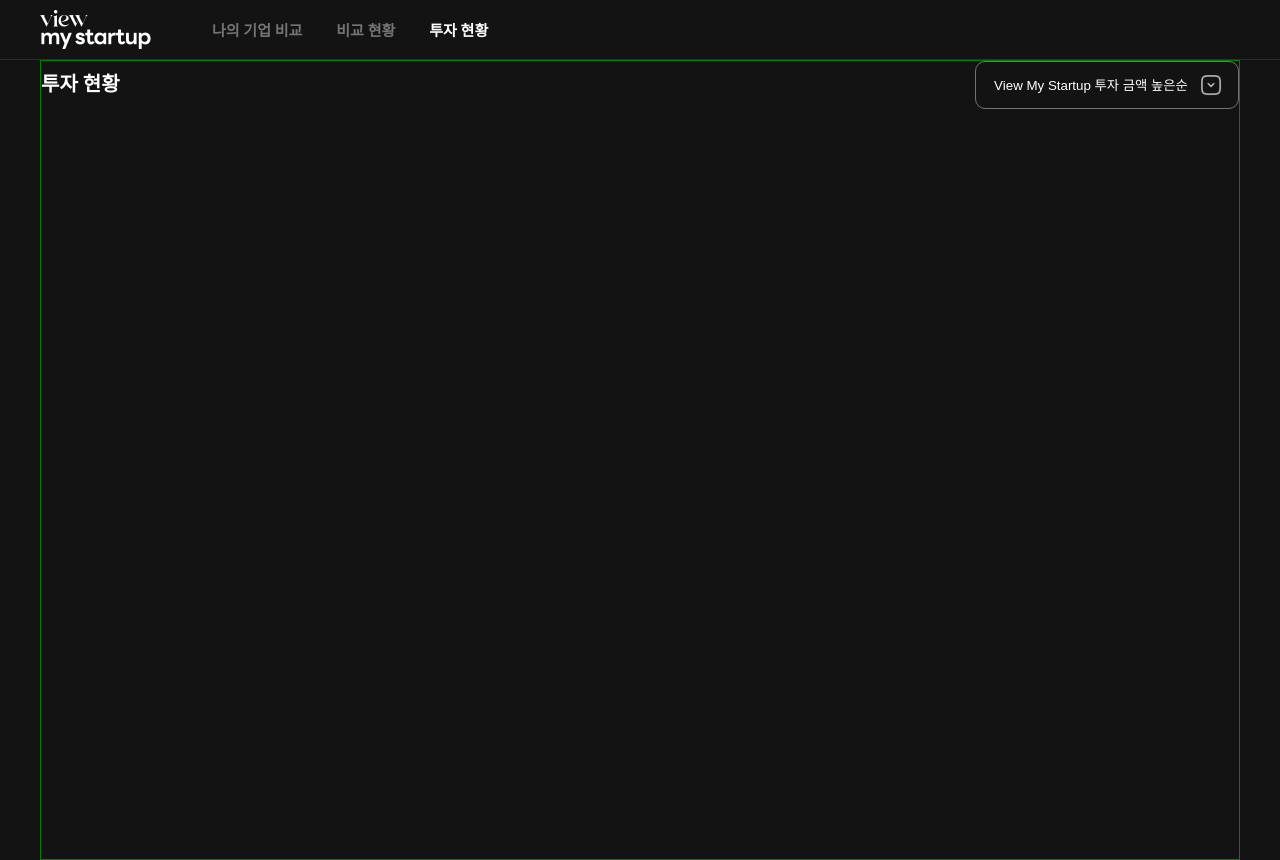
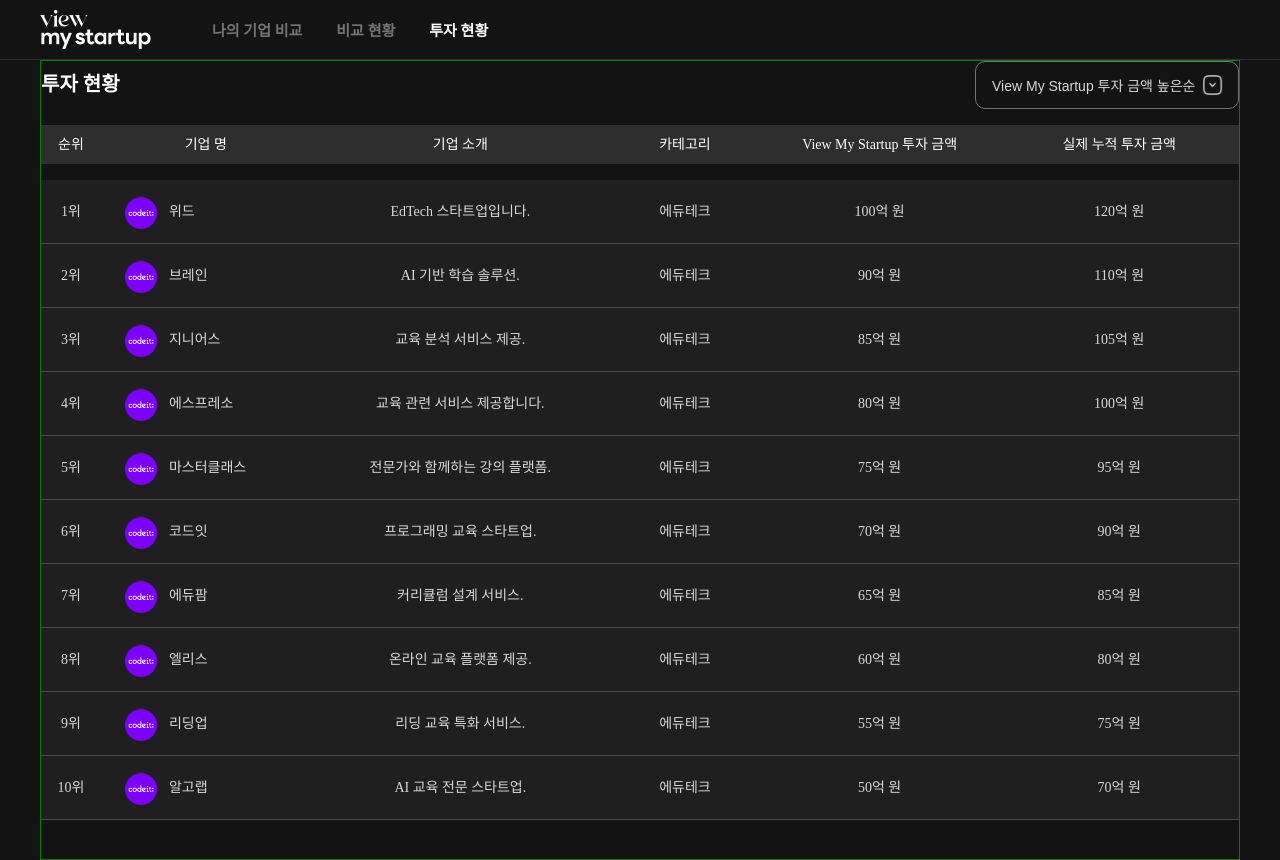
Before and after one commit to xcjnzvc/3-4team-fe, a React (Create React App) app: page /investment in a window 1280 px wide. Built offline with nearby package versions, Linux system fonts and the light colour scheme.

Commit message:
feat: 투자현황 리스트 sort 옵션 구현

```diff
--- /dev/null
+++ b/src/pages/Investment/CustomSelect.jsx
@@ -0,0 +1,45 @@
+import React, { useState } from "react";
+import styles from "./CustomSelect.module.css";
+
+const CustomSelect = ({ onOptionChange, selectedOption }) => {
+  const [isOpen, setIsOpen] = useState(false);
+
+  const options = [
+    "View My Startup 투자 금액 높은순",
+    "View My Startup 투자 금액 낮은순",
+    "실제 누적 투자 금액 높은순",
+    "실제 누적 투자 금액 낮은순",
+  ];
+
+  return (
+    <div className={styles.selectContainer}>
+      <button onClick={() => setIsOpen(!isOpen)} className={styles.selectTitle}>
+        <span
+          className={`${styles.selectArrow} ${
+            isOpen ? styles.selectArrowOpen : ""
+          }`}
+        ></span>
+        <span>{selectedOption}</span>
+      </button>
+
+      {isOpen && (
+        <div className={styles.optionsContainer}>
+          {options.map((option, index) => (
+            <div
+              key={index}
+              className={styles.option}
+              onClick={() => {
+                onOptionChange(option); // 부모 컴포넌트에 선택된 옵션 전달
+                setIsOpen(false);
+              }}
+            >
+              {option}
+            </div>
+          ))}
+        </div>
+      )}
+    </div>
+  );
+};
+
+export default CustomSelect;
--- /dev/null
+++ b/src/pages/Investment/CustomSelect.module.css
@@ -0,0 +1,59 @@
+.selectContainer {
+  position: relative;
+  width: 264px;
+}
+
+.selectTitle {
+  width: 100%;
+  height: 48px;
+  padding: 12px 16px;
+  background-color: #131313;
+  color: #d8d8d8;
+  border-radius: 10px;
+  border: 1px solid #747474;
+  display: flex;
+  justify-content: space-between;
+  align-items: center;
+  font-size: 14px;
+  font-weight: 400;
+  cursor: pointer;
+}
+
+.selectArrow {
+  position: absolute;
+  right: 16px;
+  width: 21.5px;
+  height: 21.5px;
+  background: url("/public/img/ic_toggle.png") no-repeat center / 21.5px;
+}
+
+.selectArrowOpen {
+  transform: rotate(180deg);
+}
+
+.optionsContainer {
+  position: absolute;
+  width: 100%;
+  margin-top: 8px;
+  background-color: black;
+  border: 1px solid #747474;
+  border-radius: 10px;
+  overflow: hidden;
+}
+
+.option {
+  padding: 12px 16px;
+  font-size: 14px;
+  color: #d8d8d8;
+  cursor: pointer;
+  border-bottom: 1px solid #747474;
+  text-align: center;
+}
+
+.option:last-child {
+  border-bottom: none;
+}
+
+.option:hover {
+  background-color: #333;
+}
--- /dev/null
+++ b/src/pages/Investment/InvestmentList.jsx
@@ -0,0 +1,36 @@
+import React from "react";
+import styles from "./InvestmentList.module.css";
+
+function InvestmentList({ data }) {
+  return (
+    <div className={styles.table}>
+      <div className={`${styles.row} ${styles.header}`}>
+        <div>순위</div>
+        <div>기업 명</div>
+        <div>기업 소개</div>
+        <div>카테고리</div>
+        <div>View My Startup 투자 금액</div>
+        <div>실제 누적 투자 금액</div>
+      </div>
+      {data.map((item, index) => (
+        <div className={styles.row} key={index}>
+          <div>{index + 1}위</div>
+          <div className={styles.leftAlign}>
+            <img
+              src={item.logo}
+              alt={`${item.name} 로고`}
+              className={styles.companyLogo}
+            />
+            {item.name}
+          </div>
+          <div>{item.description}</div>
+          <div>{item.category}</div>
+          <div>{item.simInvest}억 원</div>
+          <div>{item.actualInvest}억 원</div>
+        </div>
+      ))}
+    </div>
+  );
+}
+
+export default InvestmentList;
--- /dev/null
+++ b/src/pages/Investment/InvestmentList.module.css
@@ -0,0 +1,57 @@
+.table {
+  margin-top: 16px;
+  display: grid;
+  /* grid-template-columns: 68px 213px 304px 153px 230px 230px; */
+  grid-template-columns: 0.5fr 1.75fr 2.5fr 1.25fr 2fr 2fr;
+}
+
+.row {
+  display: contents; /* row의 자식 요소들이 row의 상위요소에 직접 포함되게 끔 */
+}
+
+.table .header div {
+  height: 39px;
+  line-height: 39px;
+  border: none;
+  margin-bottom: 16px;
+  font-weight: 500;
+  background-color: #2e2e2e;
+  color: #ffffff;
+}
+
+.row div {
+  height: 64px;
+  line-height: 64px;
+  background-color: #1f1f1f;
+  color: #d8d8d8;
+  border-bottom: 1px solid #4b4b4b;
+  text-align: center;
+  font-size: 14px;
+}
+
+.row .leftAlign {
+  text-align: left;
+}
+
+.companyLogo {
+  width: 32px;
+  height: 32px;
+  margin-left: 24px;
+  margin-right: 12px;
+  vertical-align: middle;
+  border-radius: 50%;
+}
+
+/* .hideOnMobile {
+  display: block;
+} */
+
+@media (max-width: 768px) {
+  /* .hideOnMobile {
+    display: none;
+  } */
+
+  .table {
+    grid-template-columns: 68px 1fr 230px;
+  }
+}
--- a/src/pages/Investment/InvestmentOverview.jsx
+++ b/src/pages/Investment/InvestmentOverview.jsx
@@ -1,27 +1,45 @@
-import React from "react";
+import React, { useState, useMemo } from "react";
 import styles from "./InvestmentOverview.module.css";
+import CustomSelect from "./CustomSelect";
+import InvestmentList from "./InvestmentList";
+import data from "./tempData";
 
 function InvestmentOverview() {
+  const [sortOption, setSortOption] = useState(
+    "View My Startup 투자 금액 높은순"
+  );
+
+  const handleSortOptionChange = (option) => {
+    setSortOption(option);
+  };
+
+  const sortedData = useMemo(() => {
+    return [...data].sort((a, b) => {
+      switch (sortOption) {
+        case "View My Startup 투자 금액 높은순":
+          return b.simInvest - a.simInvest;
+        case "View My Startup 투자 금액 낮은순":
+          return a.simInvest - b.simInvest;
+        case "실제 누적 투자 금액 높은순":
+          return b.actualInvest - a.actualInvest;
+        case "실제 누적 투자 금액 낮은순":
+          return a.actualInvest - b.actualInvest;
+        default:
+          return 0;
+      }
+    });
+  }, [sortOption]);
+
   return (
     <div>
       <div className={styles.titleBar}>
         <div className={styles.title}>투자 현황</div>
-        <label for="sortOptions" aria-label="정렬 옵션 선택"></label>
-        <select name="sortOptions" id="sortOptions" className={styles.select}>
-          <option className={styles.option} value="high_to_low_investment">
-            View My Startup 투자 금액 높은순
-          </option>
-          <option className={styles.option} value="low_to_high_investment">
-            View My Startup 투자 금액 낮은순
-          </option>
-          <option className={styles.option} value="high_to_low_total">
-            실제 누적 투자 금액 높은순
-          </option>
-          <option className={styles.option} value="low_to_high_total">
-            실제 누적 투자 금액 낮은순
-          </option>
-        </select>
+        <CustomSelect
+          onOptionChange={handleSortOptionChange}
+          selectedOption={sortOption}
+        />
       </div>
+      <InvestmentList data={sortedData} />
     </div>
   );
 }
--- a/src/pages/Investment/InvestmentOverview.module.css
+++ b/src/pages/Investment/InvestmentOverview.module.css
@@ -12,22 +12,3 @@
   font-weight: 700;
   line-height: 23.87px;
 }
-
-.select {
-  width: 264px;
-  height: 48px;
-  color: #ffffff;
-  border-radius: 10px;
-  background-color: #131313;
-  padding: 12px 48px 12px 16px;
-  appearance: none;
-  text-align: center;
-  border: 1px solid #747474;
-  background: url("/public/img/ic_toggle.png") no-repeat calc(100% - 16px)
-    center / 21.5px;
-}
-
-.option {
-  border-bottom: 1px solid #747474;
-  background: #131313;
-}
--- /dev/null
+++ b/src/pages/Investment/tempData.js
@@ -0,0 +1,84 @@
+const data = [
+  {
+    name: "위드",
+    description: "EdTech 스타트업입니다.",
+    category: "에듀테크",
+    simInvest: 100,
+    actualInvest: 120,
+    logo: "img/companyLogo/codeit.png",
+  },
+  {
+    name: "에스프레소",
+    description: "교육 관련 서비스 제공합니다.",
+    category: "에듀테크",
+    simInvest: 80,
+    actualInvest: 100,
+    logo: "img/companyLogo/codeit.png",
+  },
+  {
+    name: "코드잇",
+    description: "프로그래밍 교육 스타트업.",
+    category: "에듀테크",
+    simInvest: 70,
+    actualInvest: 90,
+    logo: "img/companyLogo/codeit.png",
+  },
+  {
+    name: "엘리스",
+    description: "온라인 교육 플랫폼 제공.",
+    category: "에듀테크",
+    simInvest: 60,
+    actualInvest: 80,
+    logo: "img/companyLogo/codeit.png",
+  },
+  {
+    name: "알고랩",
+    description: "AI 교육 전문 스타트업.",
+    category: "에듀테크",
+    simInvest: 50,
+    actualInvest: 70,
+    logo: "img/companyLogo/codeit.png",
+  },
+  {
+    name: "브레인",
+    description: "AI 기반 학습 솔루션.",
+    category: "에듀테크",
+    simInvest: 90,
+    actualInvest: 110,
+    logo: "img/companyLogo/codeit.png",
+  },
+  {
+    name: "지니어스",
+    description: "교육 분석 서비스 제공.",
+    category: "에듀테크",
+    simInvest: 85,
+    actualInvest: 105,
+    logo: "img/companyLogo/codeit.png",
+  },
+  {
+    name: "마스터클래스",
+    description: "전문가와 함께하는 강의 플랫폼.",
+    category: "에듀테크",
+    simInvest: 75,
+    actualInvest: 95,
+    logo: "img/companyLogo/codeit.png",
+  },
+  {
+    name: "에듀팜",
+    description: "커리큘럼 설계 서비스.",
+    category: "에듀테크",
+    simInvest: 65,
+    actualInvest: 85,
+    logo: "img/companyLogo/codeit.png",
+  },
+  {
+    name: "리딩업",
+    description: "리딩 교육 특화 서비스.",
+    category: "에듀테크",
+    simInvest: 55,
+    actualInvest: 75,
+    logo: "img/companyLogo/codeit.png",
+  },
+];
+
+export default data;
```
Also changed, not shown: public/img/companyLogo/codeit.png (added).
